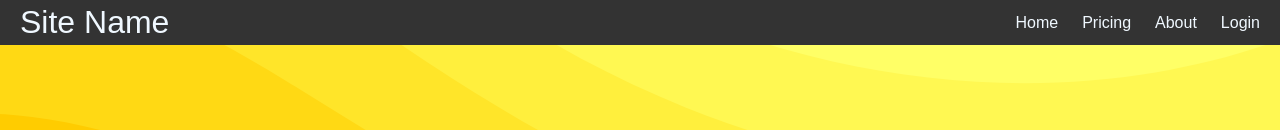
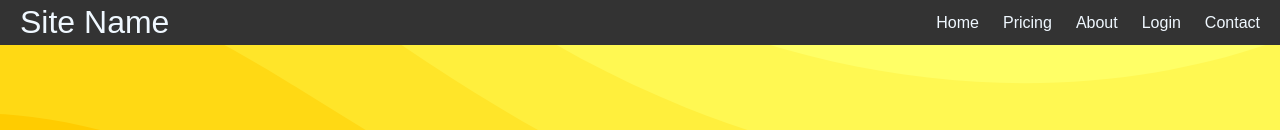
Before and after one commit to NirejBatrai/RentingApp, a React (Vite) app in the folder renting-app/: page / in a window 1280 px wide. Shown: the top 130 px of the page. Built offline with nearby package versions, Linux system fonts and the light colour scheme.

Commit message:
new route contact

```diff
--- a/renting-app/src/components/Navbar.jsx
+++ b/renting-app/src/components/Navbar.jsx
@@ -3,22 +3,25 @@ import "./Navbar.css";
 
 export default function Navbar() {
   return (
-    <nav className="nav">
-      <Link to="/" className="site-title">
+    <nav className='nav'>
+      <Link to='/' className='site-title'>
         Site Name
       </Link>
       <ul>
         <li>
-          <CustomLink to="/">Home</CustomLink>
+          <CustomLink to='/'>Home</CustomLink>
         </li>
         <li>
-          <CustomLink to="/pricing">Pricing</CustomLink>
+          <CustomLink to='/pricing'>Pricing</CustomLink>
         </li>
         <li>
-          <CustomLink to="/about">About</CustomLink>
+          <CustomLink to='/about'>About</CustomLink>
         </li>
         <li>
-          <CustomLink to="/login">Login</CustomLink>
+          <CustomLink to='/login'>Login</CustomLink>
+        </li>
+        <li>
+          <CustomLink to='/contact'>Contact</CustomLink>
         </li>
       </ul>
     </nav>
```
